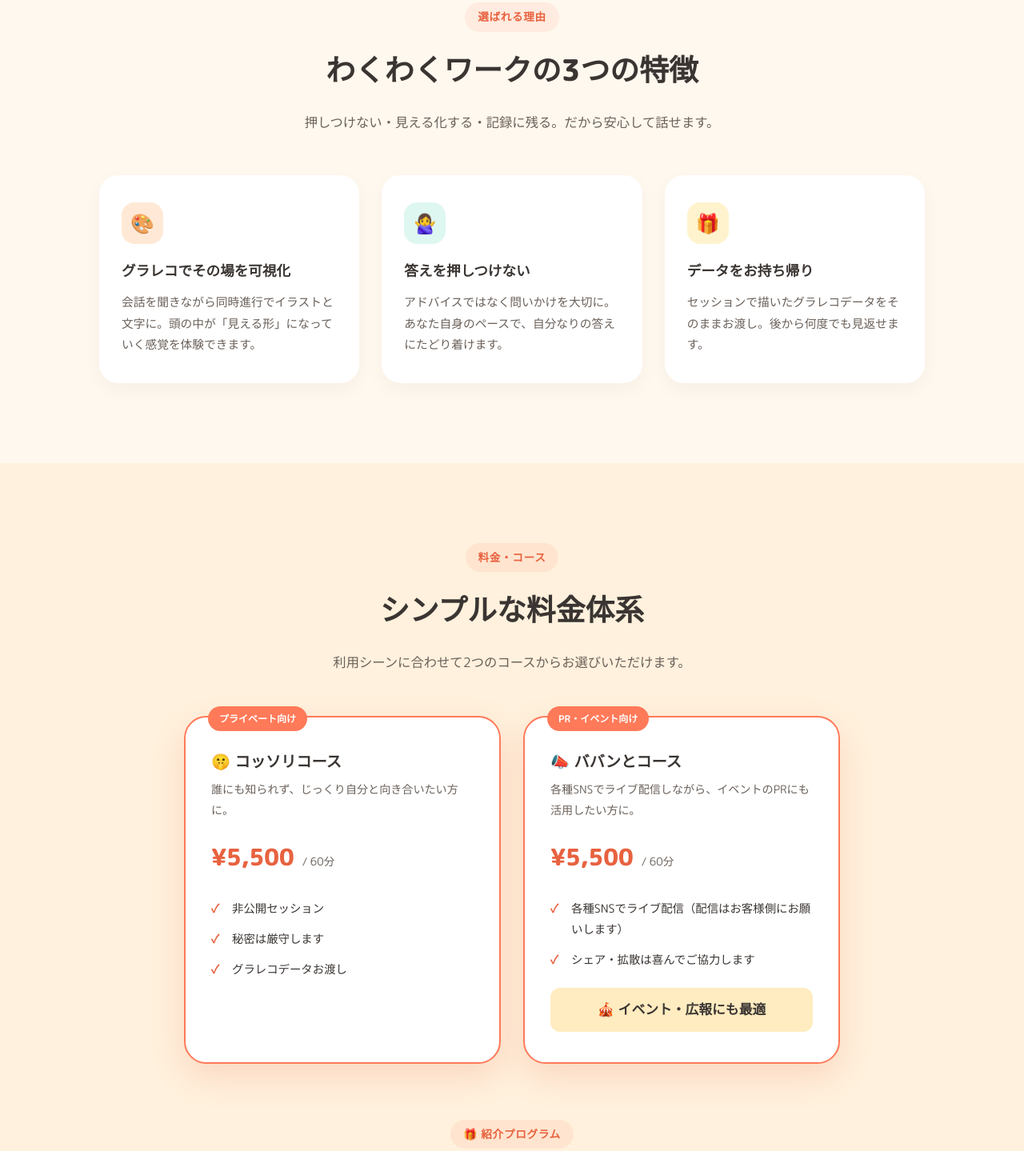
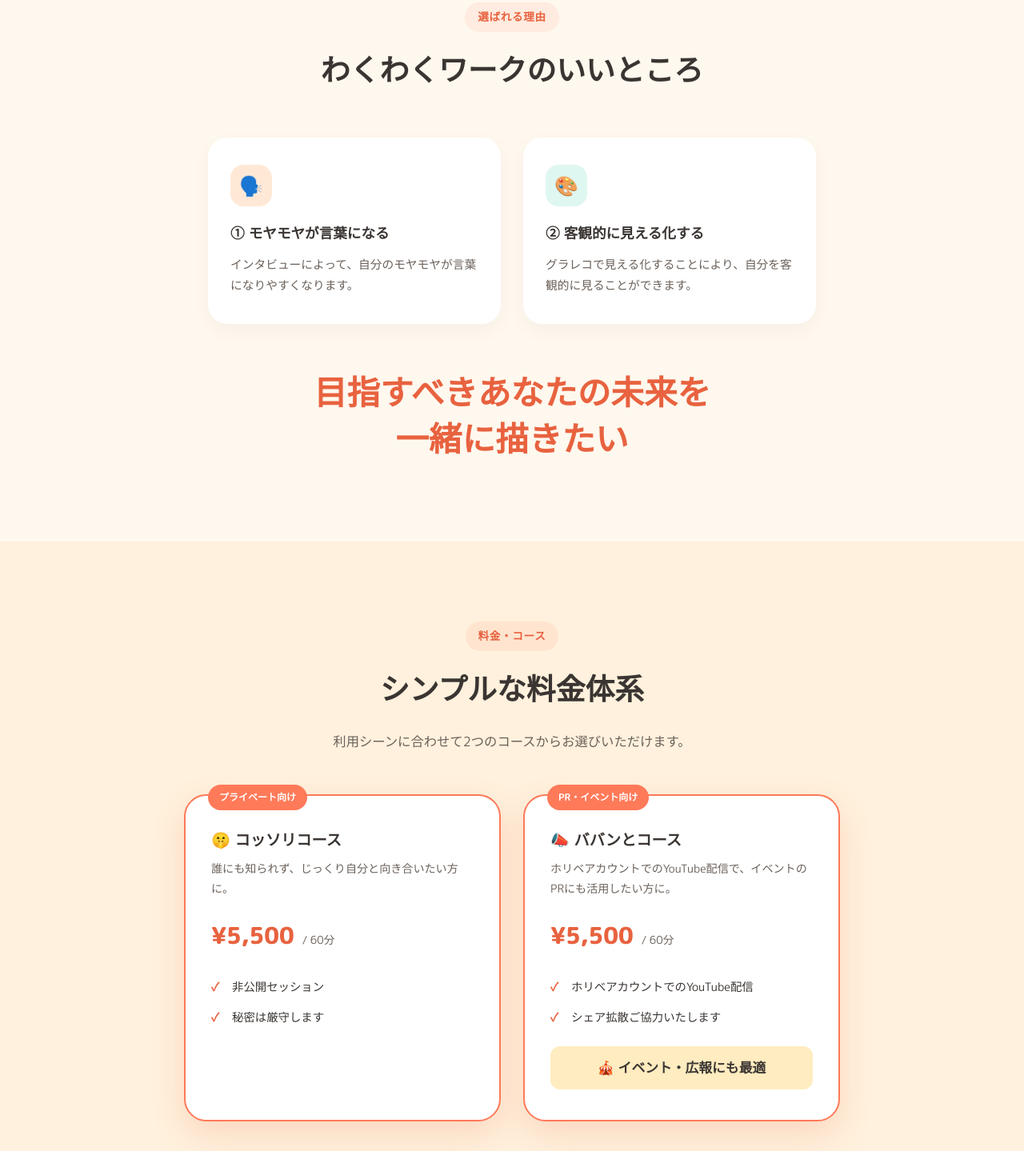
Before and after one commit to horibex/wakuwaku-work-lp, a plain HTML site: page index.html in a window 1280 px wide. Shown: the part 4065-5504 px from the top of the page at 80% size. Drawn offline with Linux system fonts and the light colour scheme; a web font is replaced by a local one.

Commit message:
Update Kossori inclusions, switch Babanto to YouTube streaming, rewrite features section

```diff
--- a/index.html
+++ b/index.html
@@ -351,8 +351,10 @@
   .features{padding:100px 0;}
   .feature-grid{
     display:grid;
-    grid-template-columns:repeat(3, 1fr);
+    grid-template-columns:repeat(2, 1fr);
     gap:28px;
+    max-width:760px;
+    margin:0 auto;
   }
   .feature-card{
     padding:34px 28px;
@@ -371,7 +373,6 @@
   }
   .feature-card:nth-child(1) .badge{background:#FFE9D6;}
   .feature-card:nth-child(2) .badge{background:#DFF7F1;}
-  .feature-card:nth-child(3) .badge{background:#FFF3CE;}
   .feature-card h3{font-size:1.1rem; margin-bottom:10px;}
   .feature-card p{font-size:0.92rem; color:var(--navy-soft);}
   @media (max-width:760px){.feature-grid{grid-template-columns:1fr;}}
@@ -672,26 +673,21 @@
   <div class="wrap">
     <div class="section-head center">
       <span class="eyebrow">選ばれる理由</span>
-      <h2 class="section-title">わくわくワークの3つの特徴</h2>
-      <p class="section-sub">押しつけない・見える化する・記録に残る。だから安心して話せます。</p>
+      <h2 class="section-title">わくわくワークのいいところ</h2>
     </div>
     <div class="feature-grid">
       <div class="feature-card">
-        <div class="badge">🎨</div>
-        <h3>グラレコでその場を可視化</h3>
-        <p>会話を聞きながら同時進行でイラストと文字に。頭の中が「見える形」になっていく感覚を体験できます。</p>
+        <div class="badge">🗣️</div>
+        <h3>① モヤモヤが言葉になる</h3>
+        <p>インタビューによって、自分のモヤモヤが言葉になりやすくなります。</p>
       </div>
       <div class="feature-card">
-        <div class="badge">🙅‍♀️</div>
-        <h3>答えを押しつけない</h3>
-        <p>アドバイスではなく問いかけを大切に。あなた自身のペースで、自分なりの答えにたどり着けます。</p>
-      </div>
-      <div class="feature-card">
-        <div class="badge">🎁</div>
-        <h3>データをお持ち帰り</h3>
-        <p>セッションで描いたグラレコデータをそのままお渡し。後から何度でも見返せます。</p>
+        <div class="badge">🎨</div>
+        <h3>② 客観的に見える化する</h3>
+        <p>グラレコで見える化することにより、自分を客観的に見ることができます。</p>
       </div>
     </div>
+    <p class="problem-shout" style="margin-top:56px;">目指すべきあなたの未来を<br>一緒に描きたい</p>
   </div>
 </section>
 
@@ -715,20 +711,19 @@
         <ul>
           <li>非公開セッション</li>
           <li>秘密は厳守します</li>
-          <li>グラレコデータお渡し</li>
         </ul>
       </div>
       <div class="price-card highlight">
         <span class="price-tag">PR・イベント向け</span>
         <h3>📣 ババンとコース</h3>
-        <p class="desc">各種SNSでライブ配信しながら、イベントのPRにも活用したい方に。</p>
+        <p class="desc">ホリベアカウントでのYouTube配信で、イベントのPRにも活用したい方に。</p>
         <div class="price-line">
           <span class="price-now">¥5,500</span>
           <span class="price-unit">/ 60分</span>
         </div>
         <ul>
-          <li>各種SNSでライブ配信（配信はお客様側にお願いします）</li>
-          <li>シェア・拡散は喜んでご協力します</li>
+          <li>ホリベアカウントでのYouTube配信</li>
+          <li>シェア拡散ご協力いたします</li>
         </ul>
         <p class="price-highlight-line">🎪 イベント・広報にも最適</p>
       </div>
@@ -785,7 +780,7 @@
     <div class="section-head center">
       <span class="eyebrow">📣 ババンとコース</span>
       <h2 class="section-title">公開セッションの様子</h2>
-      <p class="section-sub">お客様のSNSでライブ配信していただいた公開セッションの一部です。実際の雰囲気を動画でご覧いただけます。</p>
+      <p class="section-sub">ホリベアカウントでYouTube配信した公開セッションの一部です。実際の雰囲気を動画でご覧いただけます。</p>
     </div>
     <div class="video-grid">
       <div class="video-card">
@@ -817,7 +812,7 @@
       </div>
       <div class="faq-item">
         <h3><span class="q-mark">Q.</span> コッソリコースとババンとコースの違いは？</h3>
-        <p>コッソリコースは非公開・秘密厳守、ババンとコースはお客様ご自身のSNSでライブ配信しながら行う、イベントPR向けのコースです。どちらも料金は同じ5,500円で、配信のシェア・拡散は喜んでご協力します。</p>
+        <p>コッソリコースは非公開・秘密厳守、ババンとコースはホリベアカウントでのYouTube配信で行う、イベントPR向けのコースです。どちらも料金は同じ5,500円で、シェア拡散もご協力いたします。</p>
       </div>
       <div class="faq-item">
         <h3><span class="q-mark">Q.</span> セッション後に何が受け取れますか？</h3>
```
